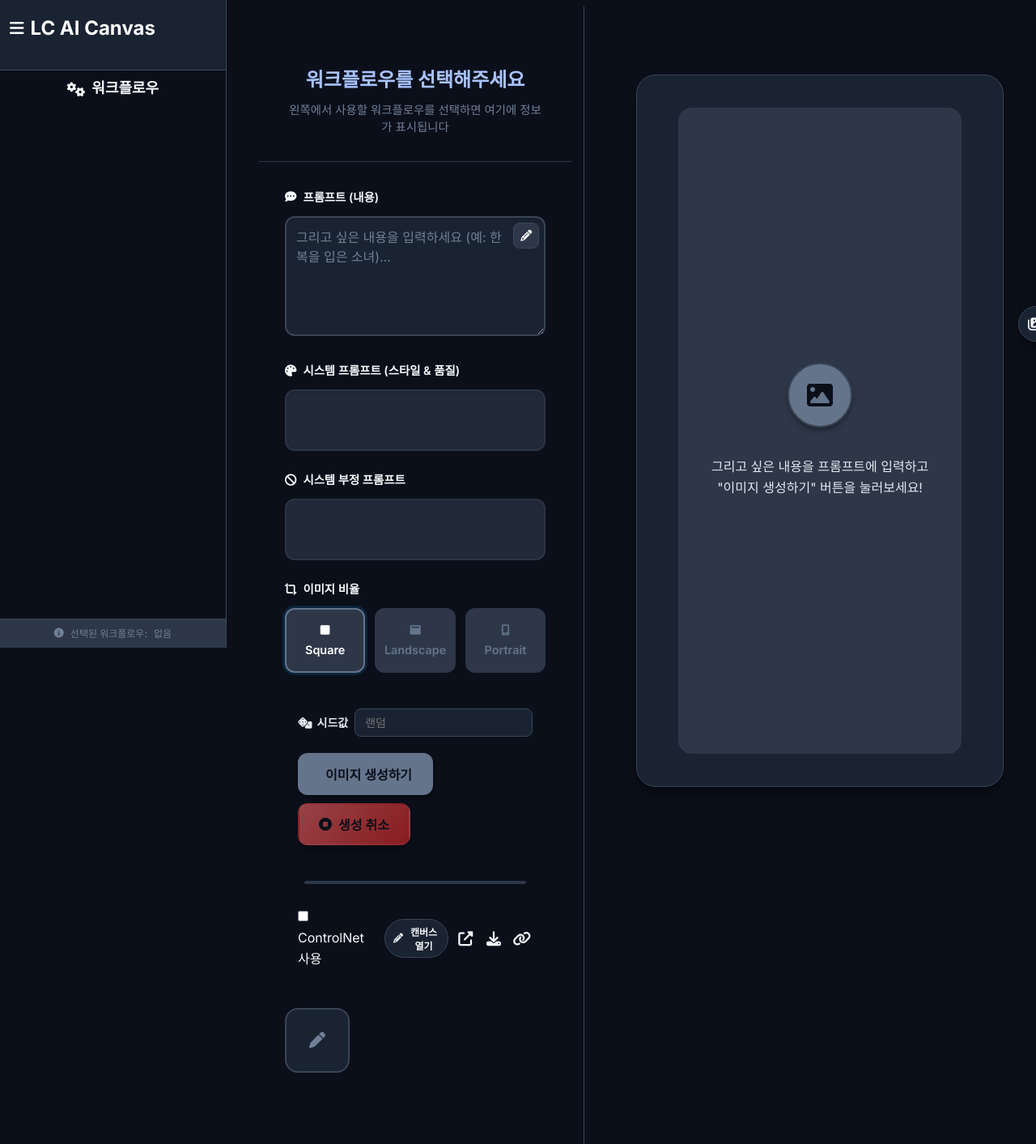
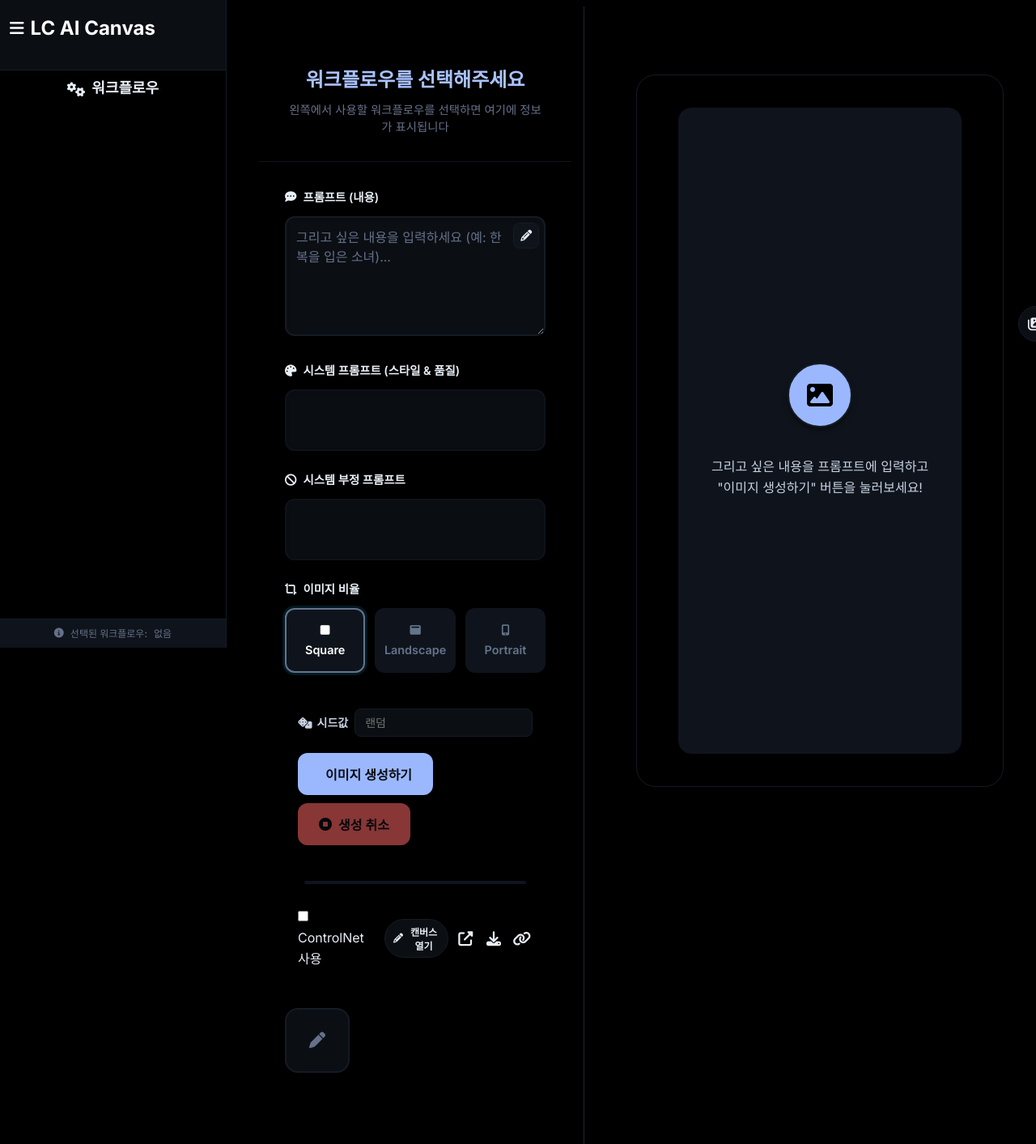
Before and after one commit to YoungkyuAlexKim/ComfyUI_FastAPI, a FastAPI app: template templates/index.html in a window 1280 px wide. Shown: the whole page at 81% size. Run offline with FastAPI, Linux system fonts and the light colour scheme; the template is opened without the code that fills it, so the values that code supplies are empty; some libraries are stand-ins or nearby versions.

Commit message:
전체 색상 테마 변경

```diff
--- a/static/css/components.css
+++ b/static/css/components.css
@@ -206,7 +206,7 @@
 .generate-btn {
     /* Clean professional appearance */
     background: var(--lc-primary);
-    color: var(--bg-primary);
+    color: #0A0D12;
     border: 2px solid transparent;
     border-radius: var(--radius-lg);
     padding: var(--space-md) var(--space-xl);
@@ -238,8 +238,8 @@
 }
 
 .cancel-btn {
-    background: linear-gradient(135deg, var(--error), #dc2626);
-    color: var(--bg-primary);
+    background: var(--error);
+    color: #0A0D12;
     border: 2px solid transparent;
     border-radius: var(--radius-lg);
     padding: var(--space-md) var(--space-xl);
@@ -275,7 +275,7 @@
     justify-content: center;
     border: 1px solid var(--bg-surface);
     border-radius: var(--radius-lg);
-    background: var(--bg-card);
+    background: transparent;
     color: var(--text-secondary);
     cursor: pointer;
     transition: all var(--transition-fast);
@@ -308,7 +308,7 @@
     padding: var(--space-sm) var(--space-md);
     border: 1px solid var(--bg-surface);
     border-radius: var(--radius-full);
-    background: var(--bg-card);
+    background: transparent;
     color: var(--text-primary);
     font-size: var(--font-size-sm);
     font-weight: 500;
@@ -1518,7 +1518,7 @@
 .chip-btn:disabled { opacity: .6; cursor: not-allowed; }
 
 .chip-btn--ghost { background: var(--bg-card); border-color: var(--bg-tertiary); color: var(--text-secondary); }
-.chip-btn--danger { background: var(--bg-card); border-color: #ef4444; color: #ef4444; }
+.chip-btn--danger { background: transparent; border-color: #ef4444; color: #ef4444; }
 .chip-btn--danger:hover:not(:disabled) { background: var(--bg-tertiary); border-color: #ef4444; }
 
 .chip-btn.icon-only { width: 32px; height: 32px; padding: 0; justify-content: center; }
--- a/static/css/layout.css
+++ b/static/css/layout.css
@@ -56,7 +56,7 @@
 }
 
 .workflow-section-header {
-    padding: var(--space-sm) var(--space-md) var(--space-xs);
+    padding: var(--space-sm) var(--space-md) var(--space-sm);
     /* 섹션 헤더 크기 고정 */
     flex-shrink: 0;
 }
@@ -74,7 +74,7 @@
 
 .workflow-list {
     flex: 1;
-    padding: 0 0 var(--space-sm) 0; /* 하단 살짝 여유로 푸터와 겹침/클리핑 방지 */
+    padding: var(--space-sm) 0 var(--space-sm) 0; /* 헤더와 리스트 사이 여백 추가 */
     overflow-y: auto;
     min-height: 0; /* 남는 공간을 모두 사용하고, 내부 스크롤만 발생 */
     flex-shrink: 1;
@@ -338,14 +338,14 @@
     bottom: calc(-1 * var(--space-3xl)); /* 하단 패딩 구간까지 확장 */
     right: 0;
     width: 1px;
-    background: var(--bg-surface);
+    background: var(--divider-color, var(--bg-surface));
     pointer-events: none;
     z-index: 0;
 }
 
 .output-card {
-    background: var(--bg-card);
-    backdrop-filter: blur(20px);
+    background: transparent;
+    backdrop-filter: none;
     border: 1px solid var(--bg-surface);
     border-radius: var(--radius-2xl);
     box-shadow: var(--shadow-lg);
--- a/static/css/variables.css
+++ b/static/css/variables.css
@@ -1,9 +1,9 @@
 /* Dark Modern Design System Variables - Professional Corporate Style */
 :root {
-    /* Corporate Brand Colors - Muted Professional Theme */
-    --lc-primary: #64748B;      /* Muted Slate Gray */
-    --lc-secondary: #475569;    /* Darker Slate */
-    --lc-accent: #334155;       /* Medium Slate */
+    /* Accent Colors - Low saturation with a single clear highlight */
+    --lc-primary: #9BB8FF;      /* Soft blue highlight (used sparingly) */
+    --lc-secondary: #6B7FA0;    /* Muted secondary */
+    --lc-accent: #4F627D;       /* Deep muted blue-gray */
 
     /* Primary Colors - Muted Slate Palette */
     --primary-50: #F8FAFC;      /* Very Light Gray */
@@ -29,30 +29,30 @@
     --secondary-800: #1E293B;    /* Darker Neutral */
     --secondary-900: #0F172A;    /* Darkest Neutral */
 
-    /* Dark Theme Backgrounds - Improved Contrast */
-    --bg-primary: #0A0F1A;      /* Deeper Dark */
-    --bg-secondary: #1A2332;    /* Darker Medium */
-    --bg-tertiary: #2D3748;     /* Medium Gray */
-    --bg-surface: #3A4556;      /* Surface Gray */
-    --bg-card: #1A2332;         /* Card Background */
-    --bg-hover: #2D3748;        /* Hover State */
+    /* Dark Theme Backgrounds - Near black base, low saturation surfaces */
+    --bg-primary: #000000;      /* Pure black background */
+    --bg-secondary: #0B0F14;    /* Near-black surface */
+    --bg-tertiary: #0F141C;     /* Very dark muted blue-gray */
+    --bg-surface: #151B24;      /* Divider/surface lines */
+    --bg-card: #0B0F14;         /* Card Background */
+    --bg-hover: #101620;        /* Subtle hover */
 
-    /* Dark Theme Text Colors - Better Readability */
-    --text-primary: #F7FAFC;    /* Bright White */
-    --text-secondary: #E2E8F0;  /* Light Gray */
-    --text-tertiary: #A0AEC0;   /* Medium Gray */
-    --text-muted: #718096;      /* Muted Gray */
-    --text-disabled: #4A5568;   /* Dark Gray */
+    /* Dark Theme Text Colors - Lower saturation */
+    --text-primary: #E8EEF6;    /* Soft white */
+    --text-secondary: #C7D2E2;  /* Light gray-blue */
+    --text-tertiary: #8A94A6;   /* Muted */
+    --text-muted: #667089;      /* More muted */
+    --text-disabled: #3E4554;   /* Disabled */
 
-    /* Semantic Colors - Muted Professional Style */
-    --success: #48BB78;         /* Muted Green */
-    --success-light: rgba(72, 187, 120, 0.15);
-    --error: #F56565;           /* Muted Red */
-    --error-light: rgba(245, 101, 101, 0.15);
-    --warning: #ED8936;         /* Muted Orange */
-    --warning-light: rgba(237, 137, 54, 0.15);
-    --info: #64748B;            /* Muted Slate */
-    --info-light: rgba(100, 116, 139, 0.15);
+    /* Semantic Colors - desaturated */
+    --success: #3FA96B;
+    --success-light: rgba(63, 169, 107, 0.12);
+    --error: #E35B5B;
+    --error-light: rgba(227, 91, 91, 0.12);
+    --warning: #D8793A;
+    --warning-light: rgba(216, 121, 58, 0.12);
+    --info: #6B7FA0;
+    --info-light: rgba(107, 127, 160, 0.12);
 
     /* Spacing System - More Generous */
     --space-xs: 0.25rem;    /* 4px */
@@ -75,10 +75,10 @@
     --radius-full: 9999px;   /* Full rounded */
 
     /* Dark Theme Shadows - Subtle and Clean */
-    --shadow-sm: 0 1px 2px 0 rgba(0, 0, 0, 0.3);
-    --shadow-md: 0 4px 6px -1px rgba(0, 0, 0, 0.4);
-    --shadow-lg: 0 8px 12px -2px rgba(0, 0, 0, 0.5);
-    --shadow-xl: 0 12px 16px -4px rgba(0, 0, 0, 0.6);
+    --shadow-sm: 0 1px 2px 0 rgba(0, 0, 0, 0.5);
+    --shadow-md: 0 4px 6px -1px rgba(0, 0, 0, 0.55);
+    --shadow-lg: 0 8px 12px -2px rgba(0, 0, 0, 0.6);
+    --shadow-xl: 0 12px 16px -4px rgba(0, 0, 0, 0.65);
     --shadow-2xl: 0 16px 20px -8px rgba(0, 0, 0, 0.7);
     /* Removed neon glow effects for cleaner appearance */
 
@@ -125,4 +125,6 @@
     --skeleton-speed: 1.4s;
 
     /* Clean Theme - No neon effects */
+    /* Divider color (slightly brighter than surface for clarity) */
+    --divider-color: #1E2633;
 }
```
Also changed, not shown: db/app_data.db.
